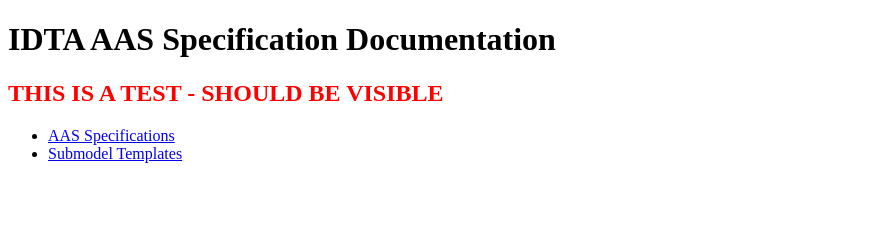
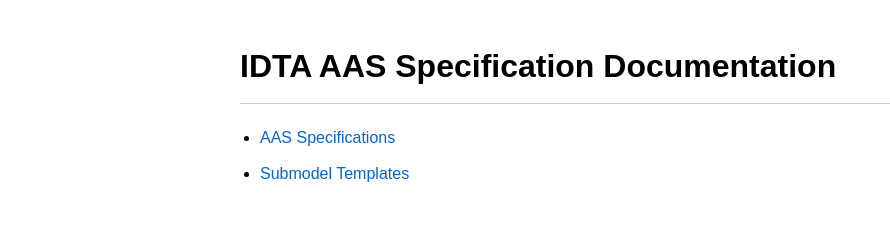
Before and after one commit to admin-shell-io/admin-shell-io.github.io, a website: page index.html in a window 1280 px wide. Shown: the whole page, without its empty margins (0-890 px from the left). Drawn offline with Linux system fonts and the light colour scheme.

Commit message:
changed the index.html

```diff
--- a/index.html
+++ b/index.html
@@ -1,13 +1,42 @@
 <!-- index.html -->
 <!DOCTYPE html>
 <html>
-  <head><meta charset="utf-8"><title>IDTA AAS Specification Documentation</title></head>
+  <head>
+    <meta charset="utf-8">
+    <title>IDTA AAS Specification Documentation</title>
+    <meta name="viewport" content="width=device-width, initial-scale=1.0">
+    <style>
+      body {
+        font-family: Arial, sans-serif;
+        line-height: 1.6;
+        max-width: 800px;
+        margin: 0 auto;
+        padding: 20px;
+      }
+      h1 {
+        border-bottom: 1px solid #ccc;
+        padding-bottom: 10px;
+      }
+      ul {
+        padding-left: 20px;
+      }
+      li {
+        margin-bottom: 10px;
+      }
+      a {
+        color: #0366d6;
+        text-decoration: none;
+      }
+      a:hover {
+        text-decoration: underline;
+      }
+    </style>
+  </head>
   <body>
     <h1>IDTA AAS Specification Documentation</h1>
-    <h2 style="color:red;">THIS IS A TEST - SHOULD BE VISIBLE</h2>
     <ul>
-      <li><a href="/aas-specifications/">AAS Specifications</a></li>
-      <li><a href="/idta-submodel-templates/">Submodel Templates</a></li>
+      <li><a href="./aas-specifications/">AAS Specifications</a></li>
+      <li><a href="./idta-submodel-templates/">Submodel Templates</a></li>
     </ul>
   </body>
 </html>
```
Also changed, not shown: .github/workflows/deploy.yml.
